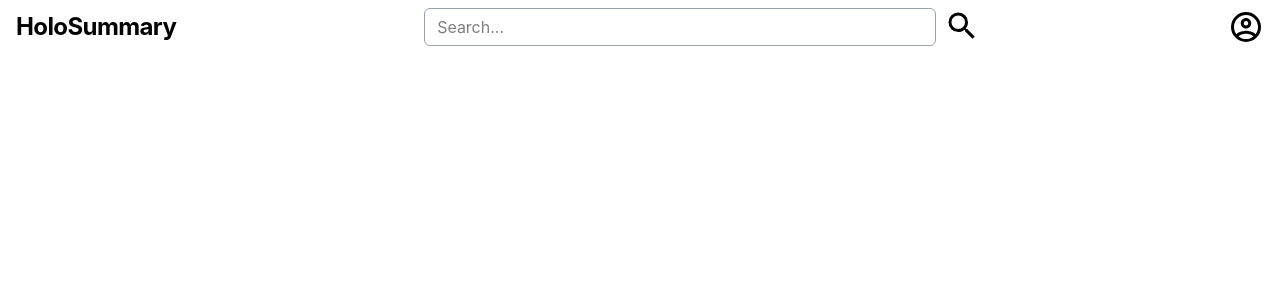
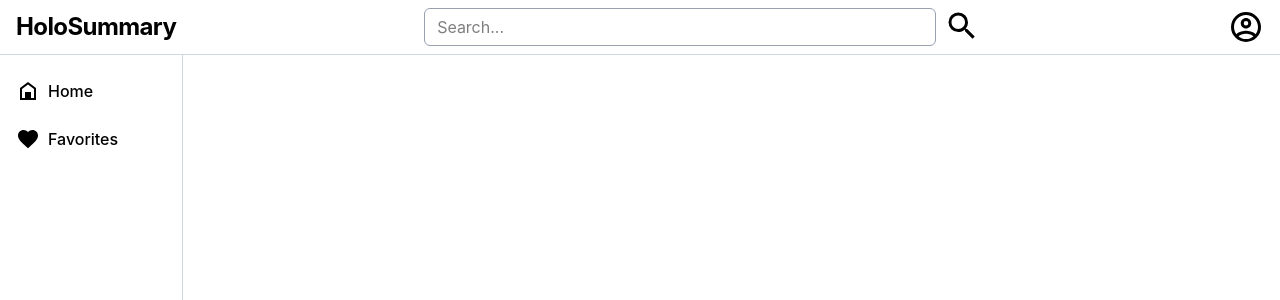
Before and after one commit to homulily85/HoloSummaryFrontend, a React (Vite) app: page / in a window 1280 px wide. Shown: the top 300 px of the page. Built offline with nearby package versions, Linux system fonts and the light colour scheme.

Commit message:
feat: add Sidebar component with navigation links

```diff
--- a/src/App.tsx
+++ b/src/App.tsx
@@ -1,11 +1,13 @@
+import Sidebar from "./components/Sidebar";
 import Topbar from "./components/Topbar";
 
 function App() {
     return (
-        <div className='grid grid-cols-[1fr_6fr] h-screen'>
+        <div className='grid grid-cols-[1fr_6fr] grid-rows-[auto_1fr] h-screen'>
             <div className='col-span-2'>
                 <Topbar />
             </div>
+            <Sidebar />
         </div>
     );
 }
--- /dev/null
+++ b/src/components/Sidebar.tsx
@@ -0,0 +1,28 @@
+import { Icon } from "@mdi/react";
+import { mdiHomeVariantOutline } from "@mdi/js";
+import { mdiHeart } from "@mdi/js";
+
+function Sidebar() {
+    return (
+        <div className='p-4 border-r border-gray-300'>
+            <ul className='flex flex-col gap-2 font-medium'>
+                <li className='hover:bg-gray-200 cursor-pointer rounded py-2 flex items-center gap-2 active:bg-gray-300'>
+                    <Icon
+                        path={mdiHomeVariantOutline}
+                        size={1}
+                    />
+                    <p>Home</p>
+                </li>
+                <li className='hover:bg-gray-200 cursor-pointer rounded py-2 flex items-center gap-2 active:bg-gray-300'>
+                    <Icon
+                        path={mdiHeart}
+                        size={1}
+                    />
+                    <p>Favorites</p>
+                </li>
+            </ul>
+        </div>
+    );
+}
+
+export default Sidebar;
--- a/src/components/Topbar.tsx
+++ b/src/components/Topbar.tsx
@@ -6,7 +6,7 @@ function Topbar() {
     const [isMobileSearchActive, setIsMobileSearchActive] = useState(false);
 
     return (
-        <div className='flex px-4 py-2 gap-4 items-center'>
+        <div className='flex px-4 py-2 gap-4 items-center border-b border-gray-300'>
             {/* Hidden on mobile when searching, always flex on 'sm' screens and up */}
             <div
                 className={`items-center gap-2 ${isMobileSearchActive ? "hidden sm:flex" : "flex"}`}>
```
